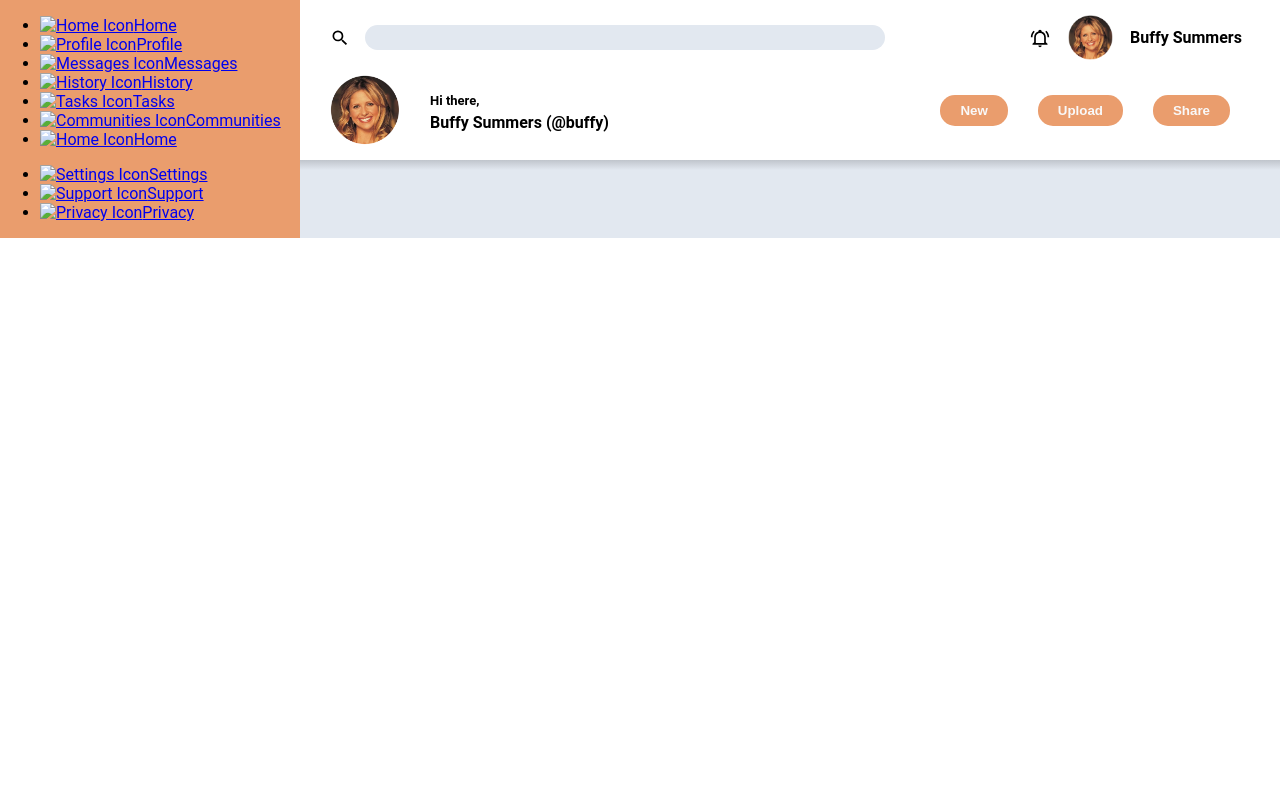
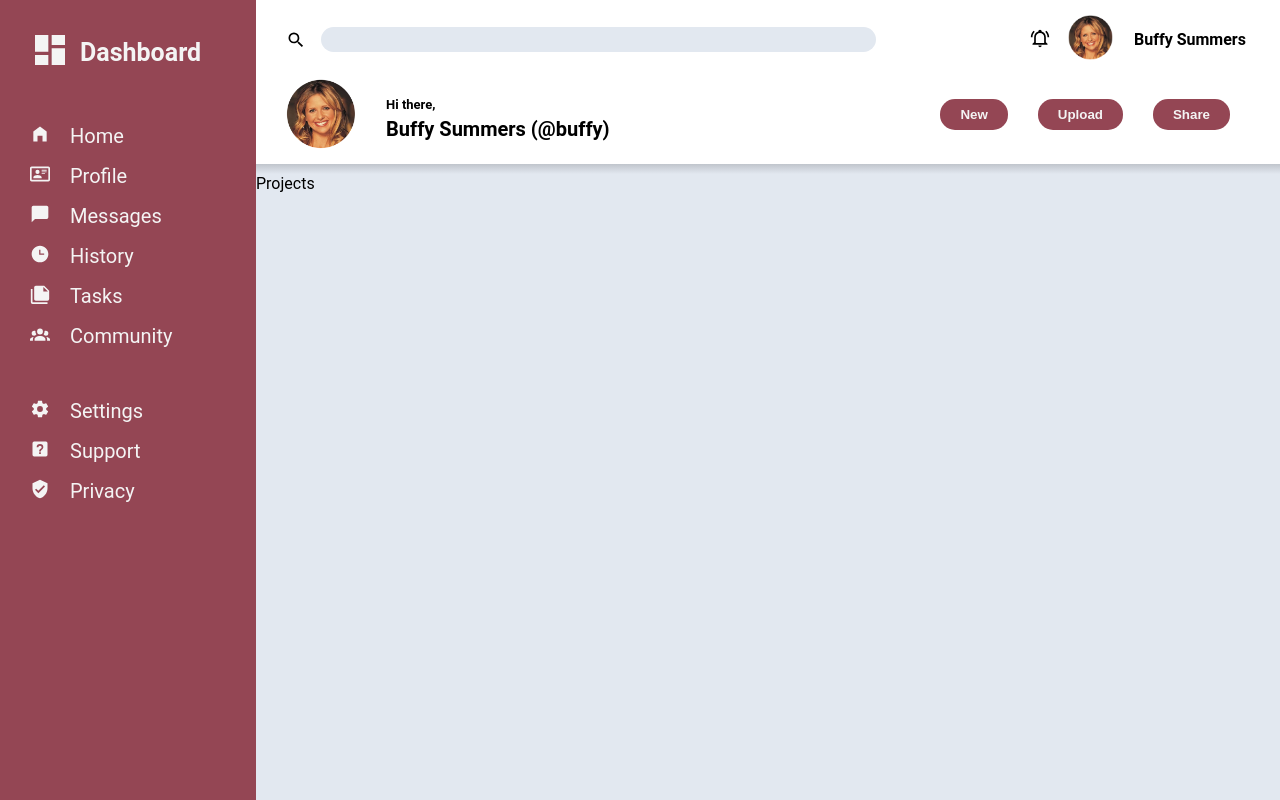
Before and after one commit to kristenmazza/admin-dashboard, a plain HTML site: page index.html in a window 1280 px wide. Drawn offline with Linux system fonts and the light colour scheme.

Commit message:
Add sidebar menu and styles

```diff
--- a/index.html
+++ b/index.html
@@ -14,9 +14,9 @@
             <div class="upper-header">
                 <img class="icon" src="images/magnify.svg">
                 <input type="search" id="searchbar" name="search">
-                <img class="icon" src="images/bell-ring-outline.svg">
-                <img class="user-icon" src="images/buffy.png">
-                <div class="user-name">Buffy Summers</div>
+                <a href="#"><img class="icon" src="images/bell-ring-outline.svg"></a>
+                <a href="#"><img class="user-icon" src="images/buffy.png"></a>
+                <a href="#"><div class="user-name">Buffy Summers</div></a>
             </div>
             <div class="lower-header">
                 <img class="user-icon" src="images/buffy.png">
@@ -30,35 +30,83 @@
 
         <div class="sidebar">
             <div class="title">
-                <div class="logo"></div>
-                <div class="dashboard"></div>
+                <div class="logo"><svg xmlns="http://www.w3.org/2000/svg" viewBox="0 0 24 24"><path d="M13,3V9H21V3M13,21H21V11H13M3,21H11V15H3M3,13H11V3H3V13Z" /></svg></div>
+                <div class="dashboard">Dashboard</div>
             </div>
 
             <div class="menu">
-                <ul>
-                    <li><a href="#"><img src="" alt="Home Icon"><span>Home</span></a></li>
-                    <li><a href="#"><img src="" alt="Profile Icon"><span>Profile</span></a></li>
-                    <li><a href="#"><img src="" alt="Messages Icon"><span>Messages</span></a></li>
-                    <li><a href="#"><img src="" alt="History Icon"><span>History</span></a></li>
-                    <li><a href="#"><img src="" alt="Tasks Icon"><span>Tasks</span></a></li>
-                    <li><a href="#"><img src="" alt="Communities Icon"><span>Communities</span></a></li>
-                    <li><a href="#"><img src="" alt="Home Icon"><span>Home</span></a></li>
-                </ul>
+                <div class="menu-item">
+
+                    <a href="#">
+                        <div class="menu-icon"><svg xmlns="http://www.w3.org/2000/svg" viewBox="0 0 24 24"><path d="M12,3L20,9V21H15V14H9V21H4V9L12,3Z" /></svg></div>
+                        <div class="menu-name">Home</div>
+                    </a>
+                </div>
+
+                <div class="menu-item">
+                    <a href="#">
+                        <div class="menu-icon"><svg xmlns="http://www.w3.org/2000/svg" viewBox="0 0 24 24"><path d="M22,3H2C0.91,3.04 0.04,3.91 0,5V19C0.04,20.09 0.91,20.96 2,21H22C23.09,20.96 23.96,20.09 24,19V5C23.96,3.91 23.09,3.04 22,3M22,19H2V5H22V19M14,17V15.75C14,14.09 10.66,13.25 9,13.25C7.34,13.25 4,14.09 4,15.75V17H14M9,7A2.5,2.5 0 0,0 6.5,9.5A2.5,2.5 0 0,0 9,12A2.5,2.5 0 0,0 11.5,9.5A2.5,2.5 0 0,0 9,7M14,7V8H20V7H14M14,9V10H20V9H14M14,11V12H18V11H14" /></svg></div>
+                        <div class="menu-name">Profile</div>
+                    </a>
+                </div>
+
+                <div class="menu-item">
+                    <a href="#">
+                        <div class="menu-icon"><svg xmlns="http://www.w3.org/2000/svg" viewBox="0 0 24 24"><path d="M20,2H4A2,2 0 0,0 2,4V22L6,18H20A2,2 0 0,0 22,16V4C22,2.89 21.1,2 20,2Z" /></svg></div>
+                        <div class="menu-name">Messages</div>
+                    </a>
+                </div>
+
+                <div class="menu-item">
+                    <a href="#">
+                        <div class="menu-icon"><svg xmlns="http://www.w3.org/2000/svg" viewBox="0 0 24 24"><path d="M12 2C6.5 2 2 6.5 2 12C2 17.5 6.5 22 12 22C17.5 22 22 17.5 22 12S17.5 2 12 2M17 13H11V7H12.5V11.5H17V13Z" /></svg></div>
+                        <div class="menu-name">History</div>
+                    </a>
+                </div>
+
+                <div class="menu-item">
+                    <a href="#">
+                        <div class="menu-icon"><svg xmlns="http://www.w3.org/2000/svg" viewBox="0 0 24 24"><path d="M16,9H21.5L16,3.5V9M7,2H17L23,8V18A2,2 0 0,1 21,20H7C5.89,20 5,19.1 5,18V4A2,2 0 0,1 7,2M3,6V22H21V24H3A2,2 0 0,1 1,22V6H3Z" /></svg></div>
+                        <div class="menu-name">Tasks</div>
+                    </a>
+                </div>
+
+                <div class="menu-item">
+                    <a href="#">
+                        <div class="menu-icon"><svg xmlns="http://www.w3.org/2000/svg" viewBox="0 0 24 24"><path d="M12,5.5A3.5,3.5 0 0,1 15.5,9A3.5,3.5 0 0,1 12,12.5A3.5,3.5 0 0,1 8.5,9A3.5,3.5 0 0,1 12,5.5M5,8C5.56,8 6.08,8.15 6.53,8.42C6.38,9.85 6.8,11.27 7.66,12.38C7.16,13.34 6.16,14 5,14A3,3 0 0,1 2,11A3,3 0 0,1 5,8M19,8A3,3 0 0,1 22,11A3,3 0 0,1 19,14C17.84,14 16.84,13.34 16.34,12.38C17.2,11.27 17.62,9.85 17.47,8.42C17.92,8.15 18.44,8 19,8M5.5,18.25C5.5,16.18 8.41,14.5 12,14.5C15.59,14.5 18.5,16.18 18.5,18.25V20H5.5V18.25M0,20V18.5C0,17.11 1.89,15.94 4.45,15.6C3.86,16.28 3.5,17.22 3.5,18.25V20H0M24,20H20.5V18.25C20.5,17.22 20.14,16.28 19.55,15.6C22.11,15.94 24,17.11 24,18.5V20Z" /></svg></div>
+                        <div class="menu-name">Community</div>
+                    </a>
+                </div>
             </div>
 
             <div class="menu">
-                <ul>
-                    <li><a href="#"><img src="" alt="Settings Icon"><span>Settings</span></a></li>
-                    <li><a href="#"><img src="" alt="Support Icon"><span>Support</span></a></li>
-                    <li><a href="#"><img src="" alt="Privacy Icon"><span>Privacy</span></a></li>
-                </ul>
+                <div class="menu-item">
+                    <a href="#">
+                        <div class="menu-icon"><svg xmlns="http://www.w3.org/2000/svg" viewBox="0 0 24 24"><path d="M12,15.5A3.5,3.5 0 0,1 8.5,12A3.5,3.5 0 0,1 12,8.5A3.5,3.5 0 0,1 15.5,12A3.5,3.5 0 0,1 12,15.5M19.43,12.97C19.47,12.65 19.5,12.33 19.5,12C19.5,11.67 19.47,11.34 19.43,11L21.54,9.37C21.73,9.22 21.78,8.95 21.66,8.73L19.66,5.27C19.54,5.05 19.27,4.96 19.05,5.05L16.56,6.05C16.04,5.66 15.5,5.32 14.87,5.07L14.5,2.42C14.46,2.18 14.25,2 14,2H10C9.75,2 9.54,2.18 9.5,2.42L9.13,5.07C8.5,5.32 7.96,5.66 7.44,6.05L4.95,5.05C4.73,4.96 4.46,5.05 4.34,5.27L2.34,8.73C2.21,8.95 2.27,9.22 2.46,9.37L4.57,11C4.53,11.34 4.5,11.67 4.5,12C4.5,12.33 4.53,12.65 4.57,12.97L2.46,14.63C2.27,14.78 2.21,15.05 2.34,15.27L4.34,18.73C4.46,18.95 4.73,19.03 4.95,18.95L7.44,17.94C7.96,18.34 8.5,18.68 9.13,18.93L9.5,21.58C9.54,21.82 9.75,22 10,22H14C14.25,22 14.46,21.82 14.5,21.58L14.87,18.93C15.5,18.67 16.04,18.34 16.56,17.94L19.05,18.95C19.27,19.03 19.54,18.95 19.66,18.73L21.66,15.27C21.78,15.05 21.73,14.78 21.54,14.63L19.43,12.97Z" /></svg></div>
+                        <div class="menu-name">Settings</div>
+                    </a>
+                </div>
+
+                <div class="menu-item">
+                    <a href="#">
+                        <div class="menu-icon"><svg xmlns="http://www.w3.org/2000/svg" viewBox="0 0 24 24"><path d="M11,18H13V16H11V18M12,6A4,4 0 0,0 8,10H10A2,2 0 0,1 12,8A2,2 0 0,1 14,10C14,12 11,11.75 11,15H13C13,12.75 16,12.5 16,10A4,4 0 0,0 12,6M5,3H19A2,2 0 0,1 21,5V19A2,2 0 0,1 19,21H5A2,2 0 0,1 3,19V5A2,2 0 0,1 5,3Z" /></svg></div>
+                        <div class="menu-name">Support</div>
+                    </a>
+                </div>
+
+                <div class="menu-item">
+                    <a href="#">
+                        <div class="menu-icon"><svg xmlns="http://www.w3.org/2000/svg" viewBox="0 0 24 24"><path d="M10,17L6,13L7.41,11.59L10,14.17L16.59,7.58L18,9M12,1L3,5V11C3,16.55 6.84,21.74 12,23C17.16,21.74 21,16.55 21,11V5L12,1Z" /></svg></div>
+                        <div class="menu-name">Privacy</div>
+                    </a>
+                </div>
             </div>
         </div>
 
         <div class="main-content">
             <div class="shadow"></div>
 
-            <div class="projects">
+            <div class="projects">Projects
 
             </div>
             <div class="content-header"></div>
--- a/styles.css
+++ b/styles.css
@@ -1,20 +1,17 @@
-/* .menu li {
-    display: inline-block;
-    list-style-type: none;
-    padding-right: 20px;
-    vertical-align: top;
-    line-height: 50px;
-} */
-
 html, body {
     margin: 0;
 }
 
+a:link, a:visited, a:hover, a:active {
+    text-decoration: none;
+}
+
 .container {
     display: grid;
-    grid-template-columns: 300px 1fr;
+    grid-template-columns: 1fr 4fr;
     grid-template-rows: auto 1fr;
     font-family: Roboto;
+    height: 100vh;
 }
 
 .header {
@@ -26,7 +23,7 @@ html, body {
 .shadow {
     height: 10px;
     width: 100%;
-    background-image: linear-gradient(#c0c5cc, #e2e8f0);
+    background-image: linear-gradient(#c0c5cc, transparent);
 }
 
 .upper-header {
@@ -42,7 +39,7 @@ html, body {
     width: 20px;
 }
 
-.upper-header #searchbar {
+#searchbar {
     justify-self: start;
     width: 80%;
     outline: none;
@@ -50,6 +47,10 @@ html, body {
     border-radius: 15px;
     padding: 5px 10px 5px 10px;
     background-color: #e2e8f0;
+}
+
+#searchbar:focus {
+    border: 2px solid #ccc;
 }
 
 .upper-header .user-icon {
@@ -60,6 +61,11 @@ html, body {
 .upper-header .user-name {
     justify-self: start;
     font-weight: bold;
+    color: #000000;
+}
+
+.upper-header .user-name:hover {
+    text-decoration: underline;
 }
 
 .lower-header {
@@ -89,28 +95,77 @@ html, body {
     grid-row: 2 / 3;
     align-self: start;
     font-weight: bold;
+    font-size: 20px;
 }
 
 .lower-header .button {
     grid-row: 1 / 3;
-    background-color: #ea9d6d;
+    background-color: #944654;
     border: none;
     border-radius: 15px;
     padding: 8px 20px;
     justify-self: center;
-    color: #f9f9f9;
+    color: rgb(244, 244, 244);
     font-weight: bold;
+    transition: all .1s ease-in-out;
+}
+
+.button:hover {
+    cursor: pointer;
+    transform: scale(1.02);
 }
 
 .sidebar {
     grid-row: 1 / 3;
-    background-color: #ea9d6d;
+    background-color: #944654;
+    padding: 30px;
+
+}
+
+.sidebar > .title {
+    display: flex;
+    gap: 10px;
+    align-items: center;
+}
+
+.logo svg {
+    width: 40px;
+    height: 40px;
+    fill: rgb(244, 244, 244);
+}
+
+.title > .dashboard {
+    font-size: 25px;
+    font-weight: bold;
+    color: rgb(244, 244, 244);
+}
+
+.menu-icon svg {
+    width: 20px;
+    height: 20px;
+    fill: rgb(244, 244, 244);
+}
+
+.sidebar a {
+    color: rgb(244, 244, 244);
+}
+
+.menu {
+    margin: 50px 0px;
+}
+
+.menu-item a {
+    display: flex;
+    gap: 20px;
+    margin: 15px 0px;
+    /* align-items: center;  */
+    font-size: 20px;
+}
+
+.menu-item a:hover{
+    text-decoration: underline;
 }
 
 .main-content {
     background-color:#e2e8f0;
 }
-
-.button:hover {
-    cursor: pointer;
-}
```
Also changed, not shown: images/communities.svg (added), images/dashboard.svg (added), images/history.svg (added), images/home.svg (added), images/message.svg (added), images/privacy.svg (added), images/profile.svg (added), images/settings.svg (added), images/support.svg (added), images/tasks.svg (added).
